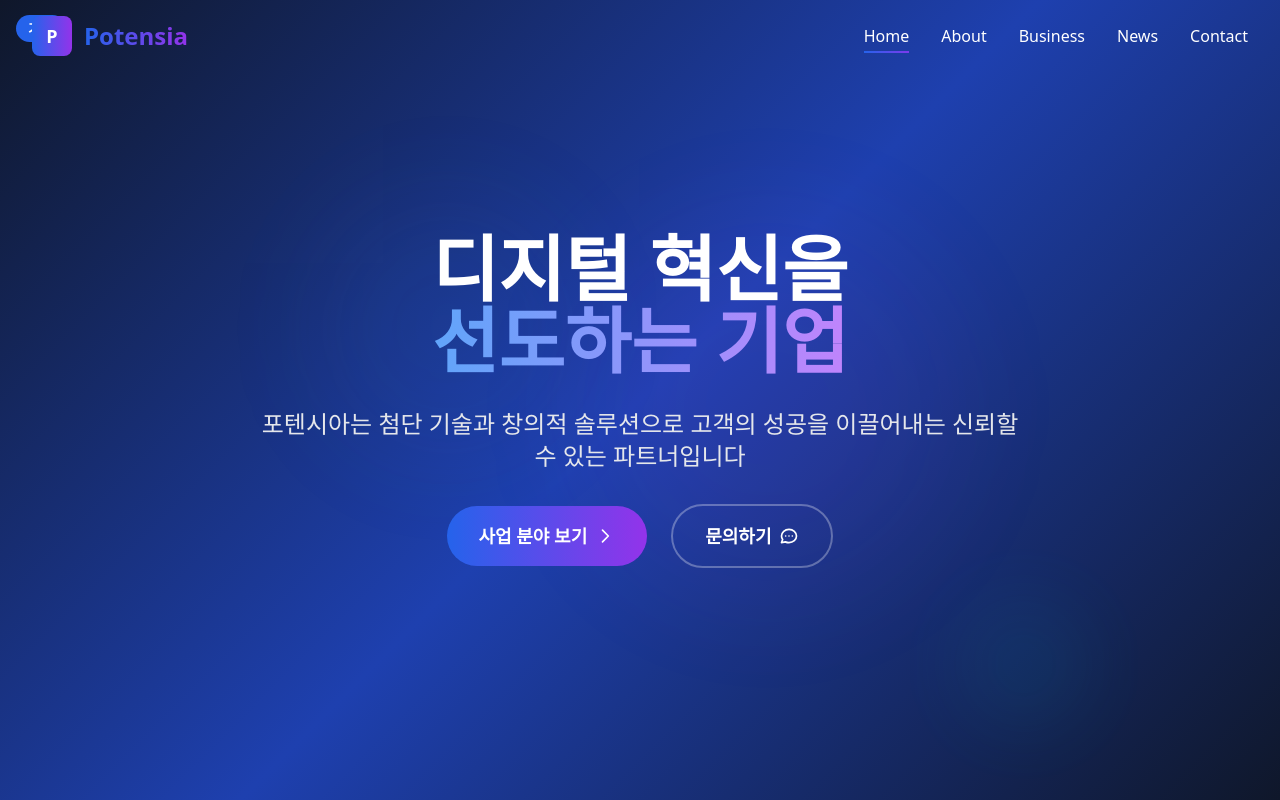
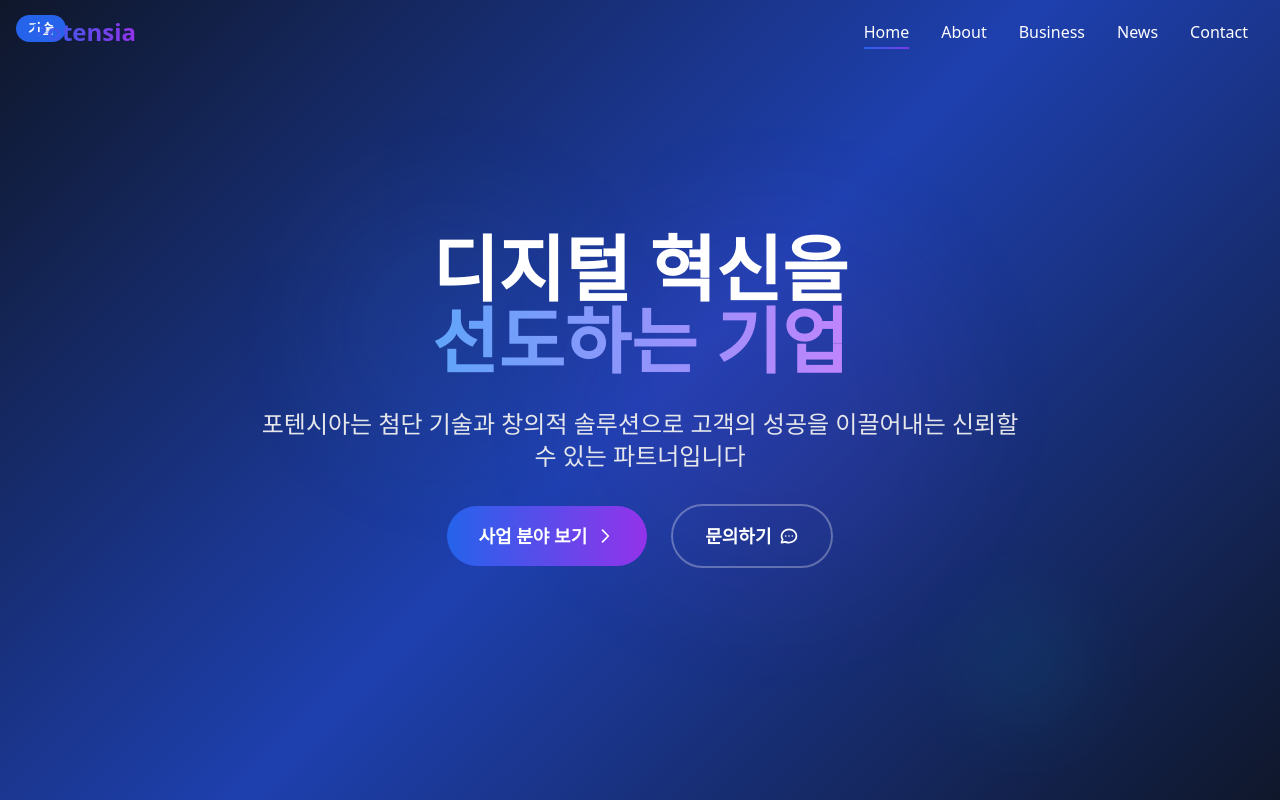
Before and after one commit to potensiadev/potensiainc, a website: page frontend/index.html in a window 1280 px wide. Shown: the top 800 px of the page. Drawn offline with nearby package versions, Linux system fonts and the light colour scheme.

Commit message:
index수정

```diff
--- a/frontend/index.html
+++ b/frontend/index.html
@@ -116,11 +116,8 @@
                     <div class="flex justify-between items-center py-4">
                         <!-- Logo -->
                         <div class="flex items-center">
-                            <a href="#home" class="flex items-center group">
-                                <div class="w-10 h-10 bg-gradient-to-r from-blue-600 to-purple-600 rounded-lg flex items-center justify-center mr-3 group-hover:scale-110 transition-transform duration-300">
-                                    <span class="text-white font-bold text-lg">P</span>
-                                </div>
-                                <span class="text-2xl font-bold bg-gradient-to-r from-blue-600 to-purple-600 bg-clip-text text-transparent">
+                            <a href="#home" class="flex items-center group" onclick="scrollToTop()">
+                                <span class="text-2xl font-bold bg-gradient-to-r from-blue-600 to-purple-600 bg-clip-text text-transparent group-hover:scale-105 transition-transform duration-300">
                                     Potensia
                                 </span>
                             </a>
@@ -456,10 +453,8 @@
                 <div class="grid grid-cols-1 md:grid-cols-4 gap-8">
                     <!-- Company Info -->
                     <div class="md:col-span-2">
+                        <!-- Footer Logo -->
                         <div class="flex items-center mb-6">
-                            <div class="w-12 h-12 bg-gradient-to-r from-blue-600 to-purple-600 rounded-lg flex items-center justify-center mr-4">
-                                <span class="text-white font-bold text-xl">P</span>
-                            </div>
                             <span class="text-3xl font-bold bg-gradient-to-r from-blue-400 to-purple-400 bg-clip-text text-transparent">
                                 Potensia
                             </span>
```
